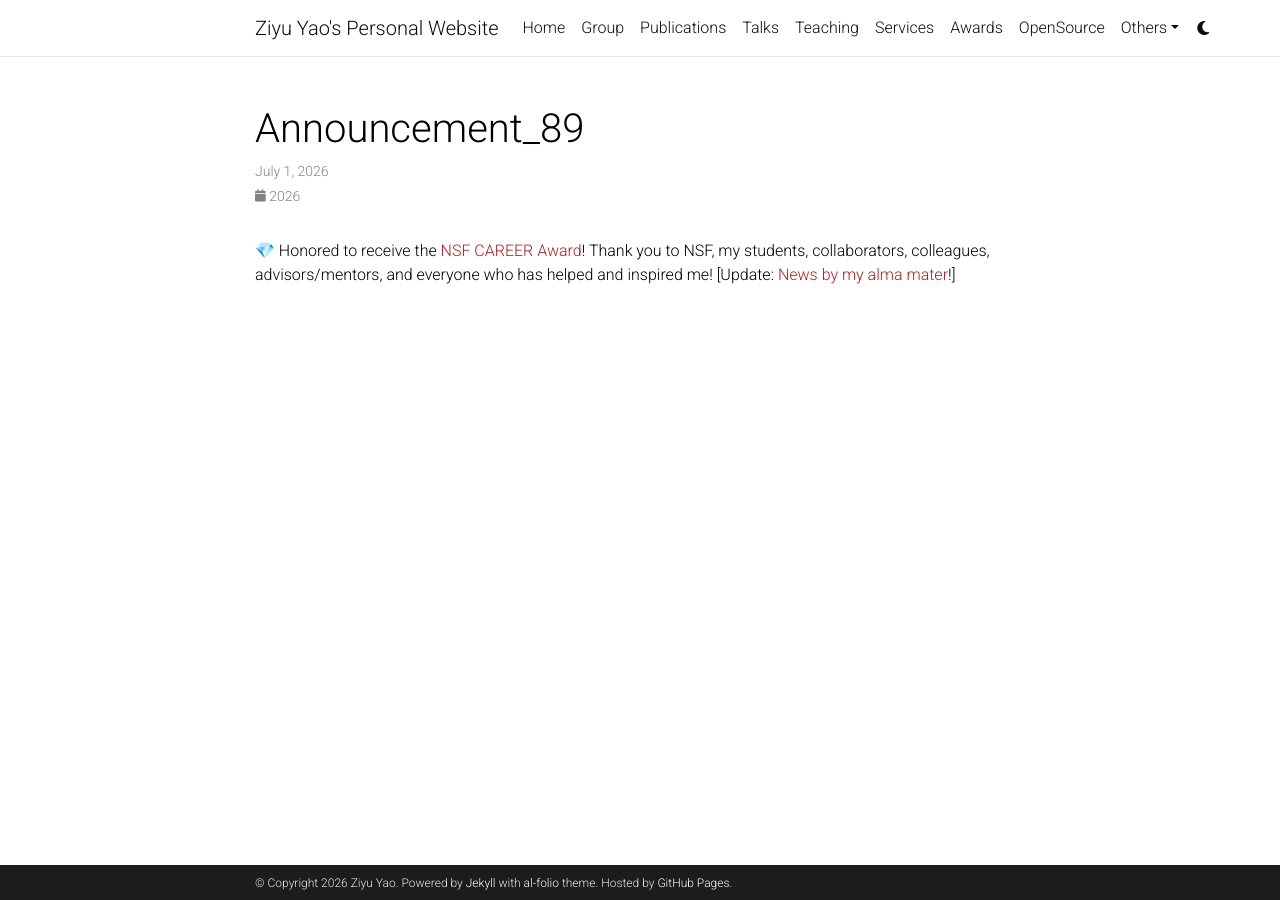
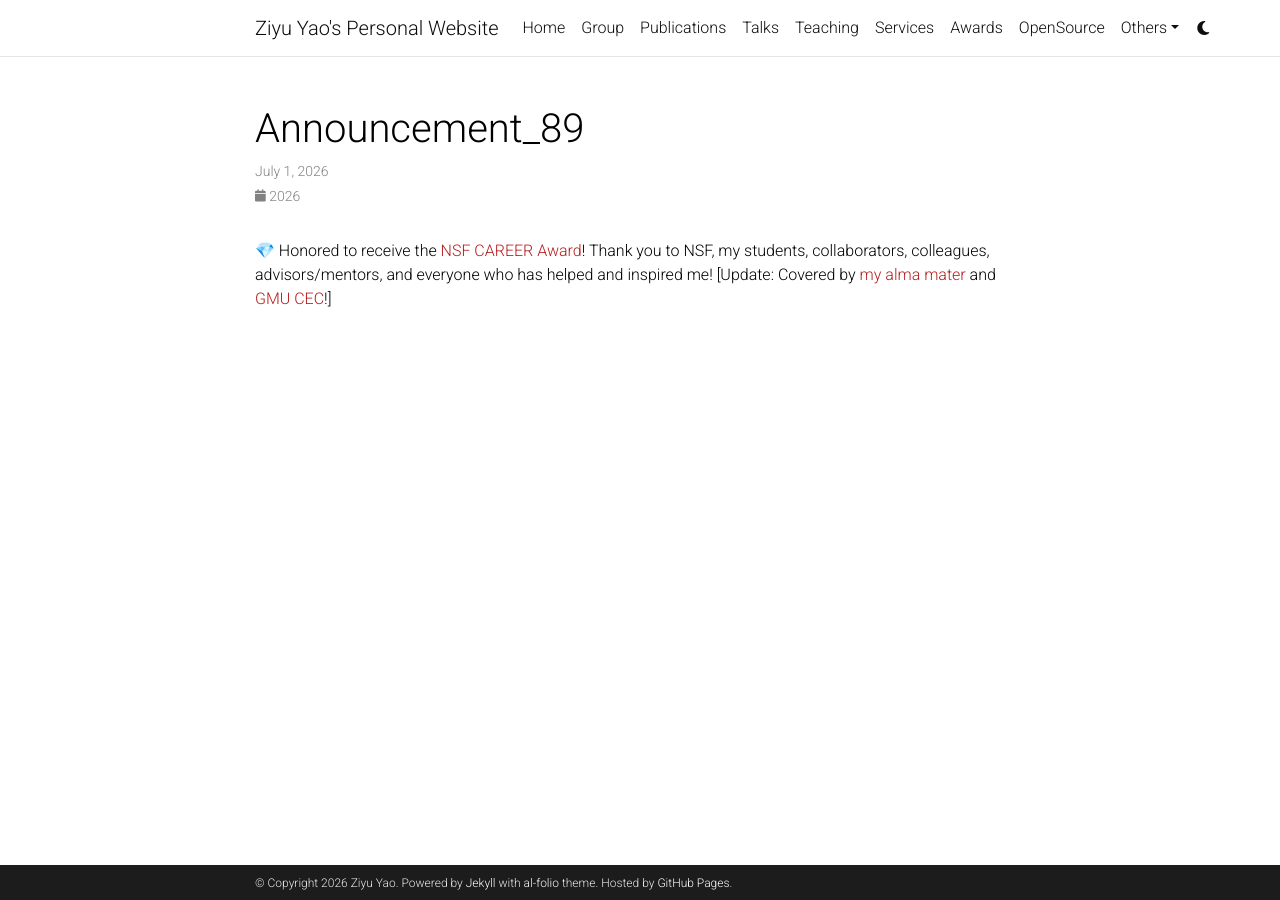
Before and after one commit to LittleYUYU/LittleYUYU.github.io, a Jekyll site: the page built from _news/announcement_89.md, in a window 1280 px wide. Built offline with Jekyll 4.4.1, drawn with Linux system fonts in a browser that asks for light colours; emoji names are drawn with the system emoji font; comment, search, counter and statistics services are not loaded; a style sheet for code colours, icons or effects is not loaded.

Commit message:
update announcements

```diff
--- a/_news/announcement_89.md
+++ b/_news/announcement_89.md
@@ -5,4 +5,4 @@ inline: true
 related_posts: false
 ---
 
-:gem: Honored to receive the <a href="https://www.nsf.gov/awardsearch/show-award?AWD_ID=2540626">NSF CAREER Award</a>! Thank you to NSF, my students, collaborators, colleagues, advisors/mentors, and everyone who has helped and inspired me! [Update: <a href="https://cse.osu.edu/news/2026/07/cse-alumna-ziyu-yao-receives-prestigious-nsf-career-award">News by my alma mater</a>!]
+:gem: Honored to receive the <a href="https://www.nsf.gov/awardsearch/show-award?AWD_ID=2540626">NSF CAREER Award</a>! Thank you to NSF, my students, collaborators, colleagues, advisors/mentors, and everyone who has helped and inspired me! [Update: Covered by <a href="https://cse.osu.edu/news/2026/07/cse-alumna-ziyu-yao-receives-prestigious-nsf-career-award">my alma mater</a> and <a href="https://cec.gmu.edu/news/2026-07/nsf-career-award-allows-researcher-look-under-ais-hood">GMU CEC</a>!]
```
Also changed, not shown: _news/announcement_84.md (+1 -1 lines), _news/announcement_90.md (+1 -1 lines), _news/announcement_91.md (+1 -1 lines).
